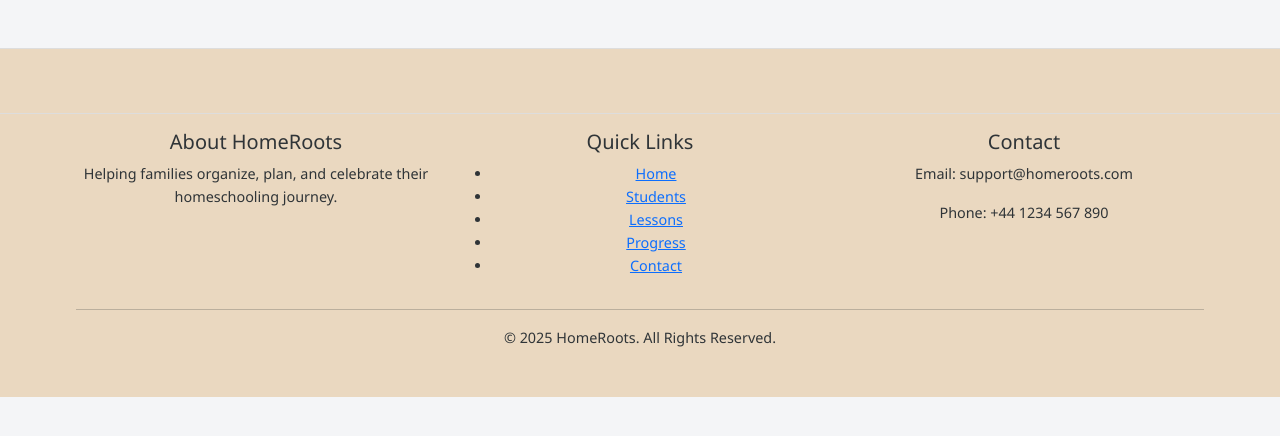
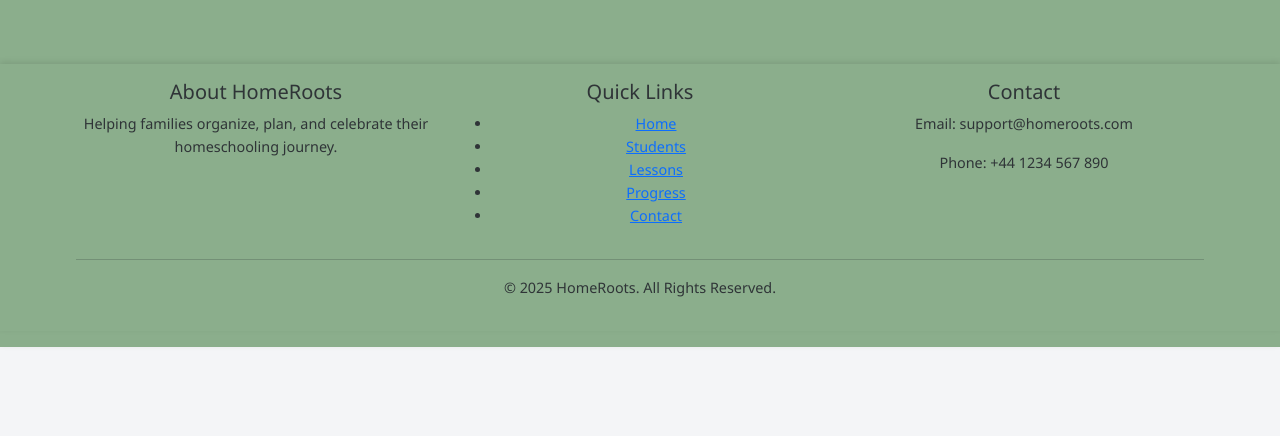
Before and after one commit to Anasousa11/HomeRoots, a Django app: template homeschool_planner/core/templates/core/base.html in a window 1280 px wide. Shown: the part 68-504 px from the top of the page. Run offline with Django 5.2, Linux system fonts and the light colour scheme; the template is opened without the code that fills it, so the values that code supplies are empty.

Commit message:
add style to text and color to footer

```diff
--- a/homeschool_planner/core/static/core/css/style.css
+++ b/homeschool_planner/core/static/core/css/style.css
@@ -104,13 +104,13 @@
 }
 /* -------- Footer -------- */
 footer {
-    background-color: var(--secondary);
+    background-color: #8BAE8C;
+    color: white;
     text-align: center;
     padding: 1rem 0;
-    margin-top: 3rem;
-    color: var(--text-light);
+    margin-top: auto;
     font-size: 0.9rem;
-    border-top: 1px solid #ddd;
+    box-shadow: 0 -2px 6px rgba(0, 0, 0, 0.1);
 }
 /* -------- Hero Section -------- */
 .hero {
--- a/homeschool_planner/homeschool_planner/settings.py
+++ b/homeschool_planner/homeschool_planner/settings.py
@@ -37,6 +37,7 @@
     'django.contrib.sessions',
     'django.contrib.messages',
     'django.contrib.staticfiles',
+    'core'
 ]
 
 MIDDLEWARE = [
--- a/homeschool_planner/homeschool_planner/urls.py
+++ b/homeschool_planner/homeschool_planner/urls.py
@@ -15,8 +15,10 @@
     2. Add a URL to urlpatterns:  path('blog/', include('blog.urls'))
 """
 from django.contrib import admin
-from django.urls import path
+from django.urls import path, include
+
 
 urlpatterns = [
     path('admin/', admin.site.urls),
+    path('', include('core.urls')), # Include URLs from the core app
 ]
```
